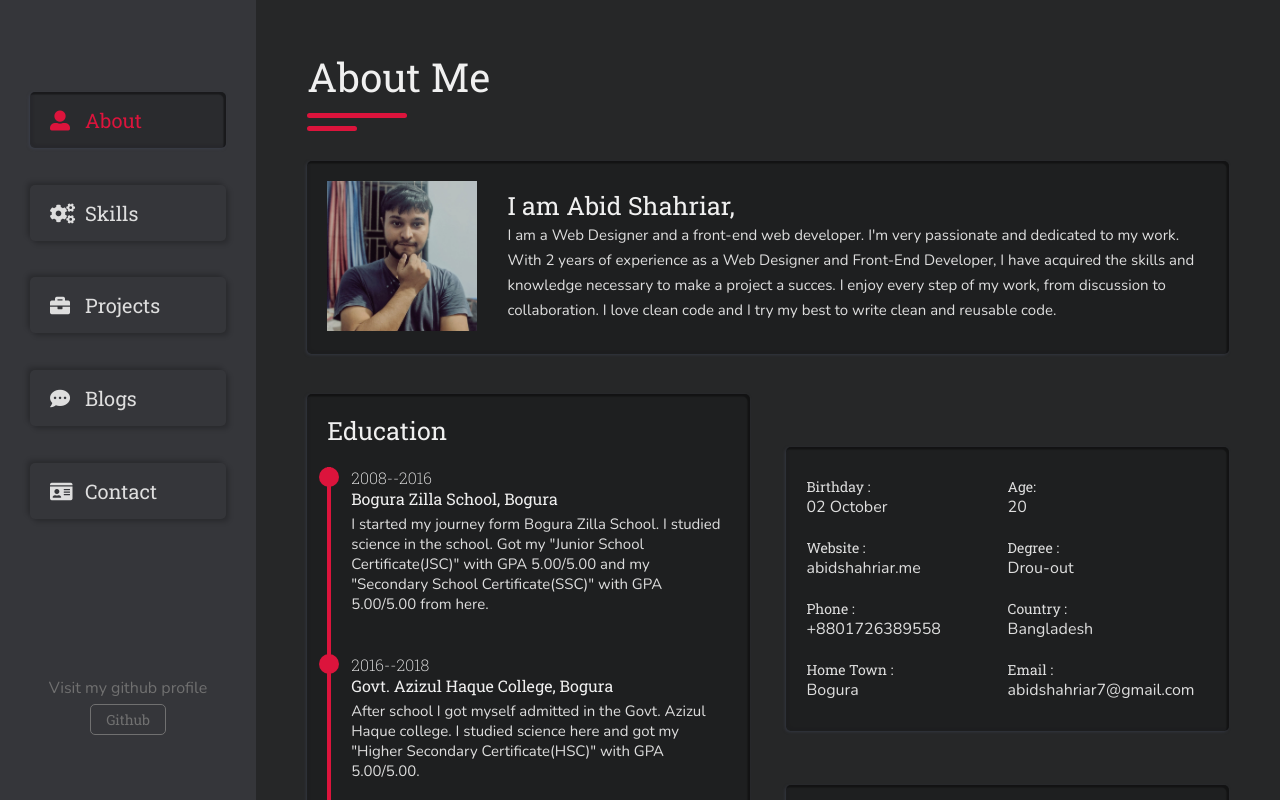
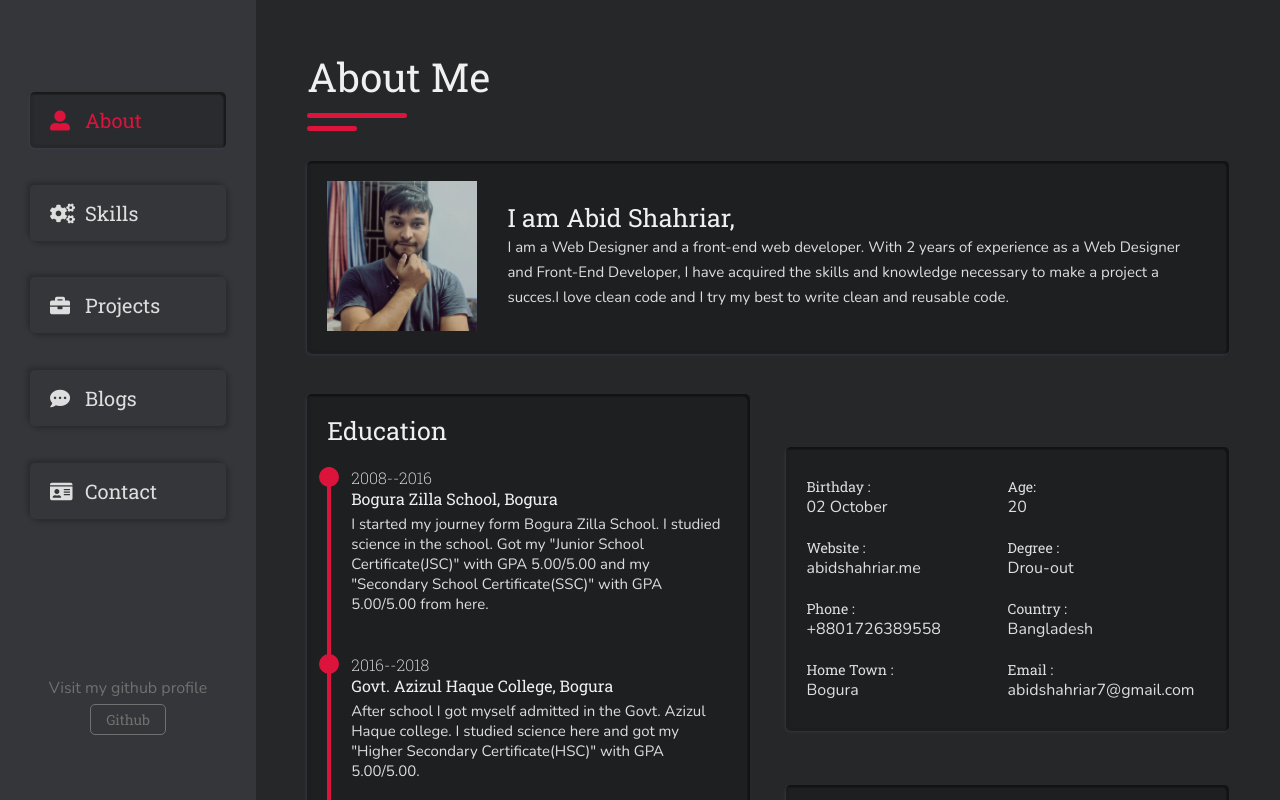
Before and after one commit to abid-shahriar/react-portfolio, a React (Create React App) app: page / in a window 1280 px wide. Built offline with nearby package versions, Linux system fonts and the light colour scheme.

Commit message:
modified some text on the about section

```diff
--- a/src/components/nav/_nav.styles.scss
+++ b/src/components/nav/_nav.styles.scss
@@ -41,7 +41,7 @@
     &.toggle {
       transform: translateX(-92%);
       overflow-y: hidden;
-      animation: navAnimation 0.5s ease-in-out backwards;
+      animation: navAnimation 1s ease-in-out backwards;
     }
 
     .toggle-btn {
--- a/src/components/sections/about/AboutInfo.jsx
+++ b/src/components/sections/about/AboutInfo.jsx
@@ -10,12 +10,10 @@ function AboutInfo() {
       <div className="info">
         <h2>I am Abid Shahriar,</h2>
         <p>
-          I am a Web Designer and a front-end web developer. I'm very passionate
-          and dedicated to my work. With 2 years of experience as a Web Designer
-          and Front-End Developer, I have acquired the skills and knowledge
-          necessary to make a project a succes. I enjoy every step of my work,
-          from discussion to collaboration. I love clean code and I try my best
-          to write clean and reusable code.
+          I am a Web Designer and a front-end web developer. With 2 years of
+          experience as a Web Designer and Front-End Developer, I have acquired
+          the skills and knowledge necessary to make a project a succes.I love
+          clean code and I try my best to write clean and reusable code.
         </p>
       </div>
     </div>
```
